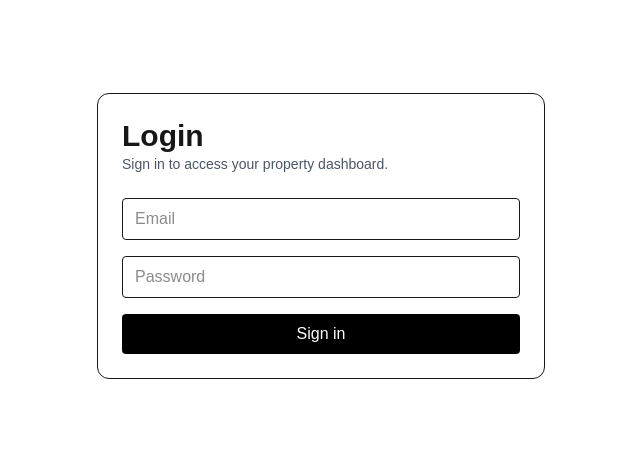
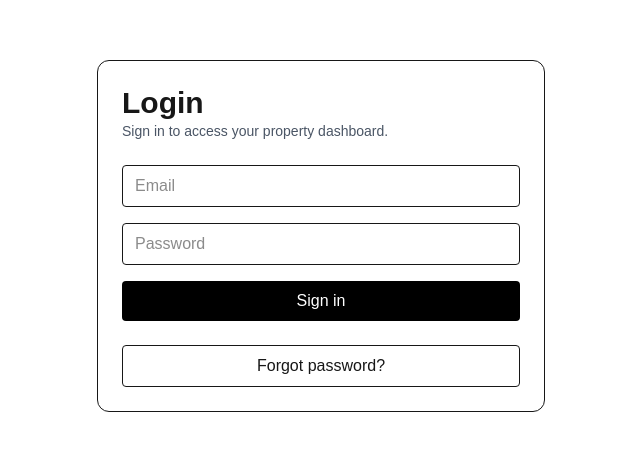
Before and after one commit to Rhsjp1/rhs-property-intel, a Next.js app: page /login in a window 1280 px wide. Shown: the part 164-614 px from the top of the page, without its empty margins (319-959 px from the left). Built offline with nearby package versions, Linux system fonts and the light colour scheme; no server answers.

Commit message:
Add forgot password flow to login page

```diff
--- a/app/login/page.tsx
+++ b/app/login/page.tsx
@@ -8,6 +8,7 @@ export default function LoginPage() {
   const [email, setEmail] = useState('')
   const [password, setPassword] = useState('')
   const [loading, setLoading] = useState(false)
+  const [resetLoading, setResetLoading] = useState(false)
   const [message, setMessage] = useState('')
 
   const handleLogin = async (e: React.FormEvent) => {
@@ -28,6 +29,29 @@ export default function LoginPage() {
     }
 
     window.location.href = '/dashboard'
+  }
+
+  const handleForgotPassword = async () => {
+    if (!email) {
+      setMessage('Enter your email first, then click Forgot password.')
+      return
+    }
+
+    setResetLoading(true)
+    setMessage('')
+
+    const { error } = await supabase.auth.resetPasswordForEmail(email, {
+      redirectTo: 'https://rhs-property-intel.vercel.app/auth/callback',
+    })
+
+    setResetLoading(false)
+
+    if (error) {
+      setMessage(error.message)
+      return
+    }
+
+    setMessage('Password reset email sent. Check your inbox.')
   }
 
   return (
@@ -68,6 +92,15 @@ export default function LoginPage() {
           </button>
         </form>
 
+        <button
+          type="button"
+          onClick={handleForgotPassword}
+          disabled={resetLoading}
+          className="w-full border rounded px-4 py-2"
+        >
+          {resetLoading ? 'Sending reset email...' : 'Forgot password?'}
+        </button>
+
         {message && (
           <p className="text-sm text-red-600">{message}</p>
         )}
```
